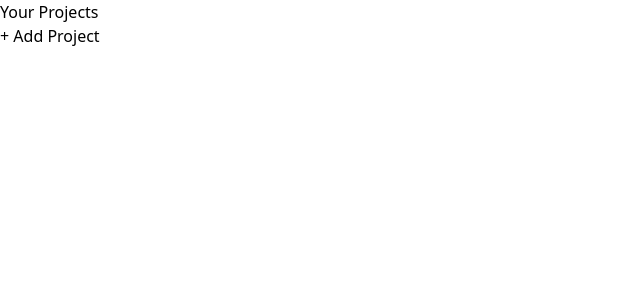
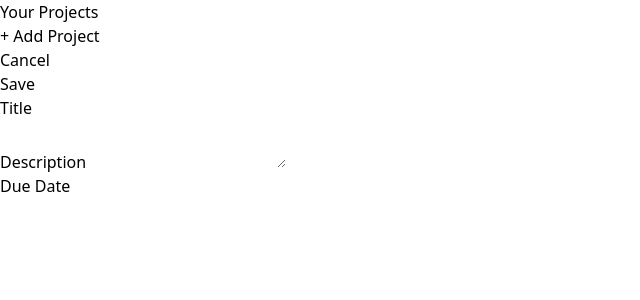
Before and after one commit to Leanfch/project-management, a React (Vite) app: page / in a window 1280 px wide. Shown: the top 300 px of the page, without its empty margins (0-640 px from the left). Built offline with nearby package versions, Linux system fonts and the light colour scheme.

Commit message:
add-newProject&reusable-input

```diff
--- a/src/App.jsx
+++ b/src/App.jsx
@@ -1,9 +1,11 @@
+import NewProject from "./components/NewProject";
 import ProjectsSideBar from "./components/ProjectsSideBar";
 
 function App() {
   return (
-    <main className="h-screen my-8">
+    <main className="h-screen my-8 flex gap-8">
       <ProjectsSideBar />
+      <NewProject />
     </main>
   );
 }
--- /dev/null
+++ b/src/components/Input.jsx
@@ -0,0 +1,8 @@
+export default function Input({textArea, label, ...props}) {
+    return (
+            <p>
+                <label>{label}</label>
+                {textArea ? <textarea name="" id="" {...props}></textarea> : <input type="text" {...props}/>}
+            </p>
+    )
+}
--- /dev/null
+++ b/src/components/NewProject.jsx
@@ -0,0 +1,21 @@
+import Input from "./Input";
+
+export default function NewProject() {
+    return (
+        <div>
+            <menu>
+                <li><button>Cancel</button></li>
+                <li><button>Save</button></li>
+            </menu>
+            <div>
+                <Input label="Title"/>
+            </div>
+            <div>
+                <Input label="Description" textArea/>
+            </div>
+            <div>
+                <Input label="Due Date"/>
+            </div>
+        </div>
+    )
+}
```
